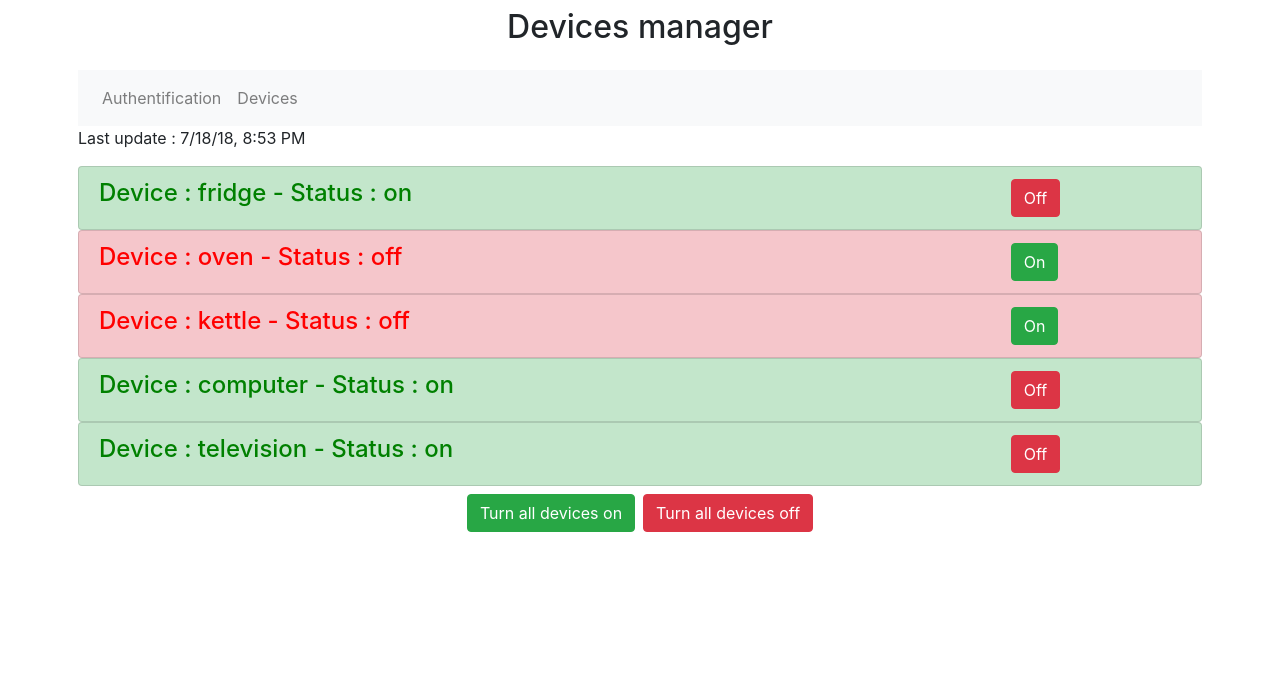
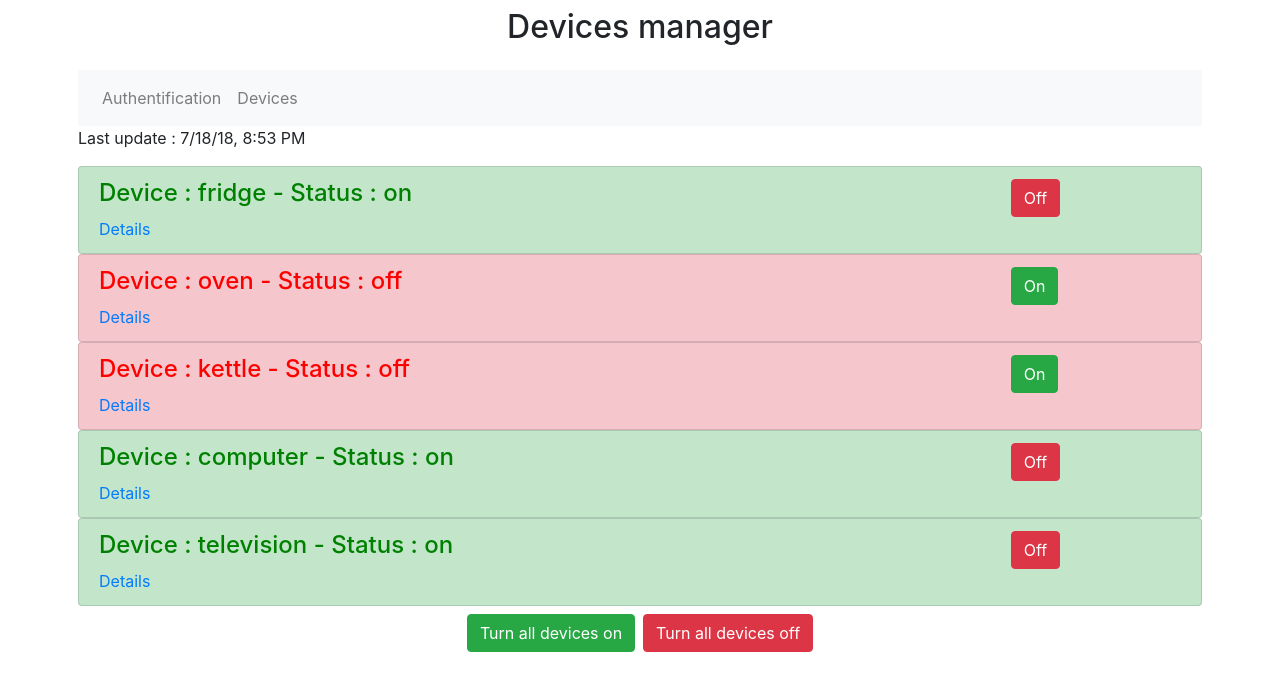
Before and after one commit to ALaureB/angular-app-training, an Angular app: page / in a window 1280 px wide. Shown: the top 690 px of the page. Built offline with nearby package versions, Linux system fonts and the light colour scheme.

Commit message:
Dynamic routing

```diff
--- a/src/app/auth/auth.component.html
+++ b/src/app/auth/auth.component.html
@@ -1,3 +1,3 @@
-<p>
-  auth works!
-</p>
+<h2>Authentification</h2>
+<button class="btn btn-success" *ngIf="!isAuth" (click)="onSignIn()">Login</button>
+<button class="btn btn-danger" *ngIf="isAuth" (click)="onSignOut()">Logout</button>
--- a/src/app/auth/auth.component.ts
+++ b/src/app/auth/auth.component.ts
@@ -1,4 +1,6 @@
 import { Component, OnInit } from '@angular/core';
+import { AuthService } from '../services/auth.service';
+import { Router } from '@angular/router';
 
 @Component({
   selector: 'app-auth',
@@ -7,9 +9,27 @@ import { Component, OnInit } from '@angular/core';
 })
 export class AuthComponent implements OnInit {
 
-  constructor() { }
+  isAuth: boolean;
+
+  constructor(private authService: AuthService, private router: Router) { }
 
   ngOnInit() {
+    this.isAuth = this.authService.isAuth;
+  }
+
+  onSignIn() {
+    this.authService.signIn().then(
+      () => {
+        console.log('Sign in successful!');
+        this.isAuth = this.authService.isAuth;
+        this.router.navigate(['devices']);
+      }
+    );
+  }
+
+  onSignOut() {
+    this.authService.signOut();
+    this.isAuth = this.authService.isAuth;
   }
 
 }
--- a/src/app/device/device.component.html
+++ b/src/app/device/device.component.html
@@ -6,5 +6,6 @@
       <button class="btn btn-success" *ngIf="deviceStatus === 'off'" (click)="onSwitch()">On</button>
       <button class="btn btn-danger" *ngIf="deviceStatus === 'on'" (click)="onSwitch()">Off</button>
   </div>
+  <a [routerLink]="[id]">Details</a>
 
 </li>
--- a/src/app/device/device.component.ts
+++ b/src/app/device/device.component.ts
@@ -11,6 +11,7 @@ export class DeviceComponent implements OnInit {
   @Input() deviceName: string;
   @Input() deviceStatus: string;
   @Input() index: number;
+  @Input() id: number;
 
   constructor(private deviceService: DeviceService) { }
 
--- a/src/app/devices-view/devices-view.component.html
+++ b/src/app/devices-view/devices-view.component.html
@@ -1,6 +1,6 @@
 <p>Last update : {{ lastUpdate | async | date: 'short' }}</p>
 <ul class="list-group">
-  <app-device *ngFor="let device of devices; let i=index" [deviceName]="device.name" [deviceStatus]="device.status" [index]="i"></app-device>
+  <app-device *ngFor="let device of devices; let i=index" [deviceName]="device.name" [deviceStatus]="device.status" [index]="i" [id]="device.id"></app-device>
 </ul>
 <div class="row">
   <div class="col-lg-12 text-center">
--- a/src/app/devices-view/devices-view.component.ts
+++ b/src/app/devices-view/devices-view.component.ts
@@ -8,6 +8,7 @@ import { DeviceService } from '../services/device.service';
 })
 export class DevicesViewComponent implements OnInit {
   devices: any[];
+
   lastUpdate = new Promise((resolve, reject) => {
     const date = new Date();
     setTimeout(
--- /dev/null
+++ b/src/app/services/auth.service.ts
@@ -0,0 +1,22 @@
+export class AuthService {
+
+    isAuth = false;
+
+    signIn() {
+      return new Promise(
+        (resolve, reject) => {
+          setTimeout(
+            () => {
+              this.isAuth = true;
+              resolve(true);
+            }, 2000
+          );
+        }
+      );
+    }
+
+    signOut() {
+      this.isAuth = false;
+    }
+
+}
--- a/src/app/services/device.service.ts
+++ b/src/app/services/device.service.ts
@@ -1,35 +1,40 @@
 export class DeviceService {
     devices = [
         {
+          id: 1,
           name: 'fridge',
           status: 'on'
         },
         {
+          id: 2,
           name: 'oven',
           status: 'off'
         },
         {
+          id: 3,
           name: 'kettle',
           status: 'off'
         },
         {
+          id: 4,
           name: 'computer',
           status: 'on'
         },
         {
+          id: 5,
           name: 'television',
           status: 'on'
         }
     ];
 
     switchOnAll() {
-        for(let device of this.devices) {
+      for (let device of this.devices) {
         device.status = 'on';
       }
     }
 
     switchOffAll() {
-        for(let device of this.devices) {
+      for (let device of this.devices) {
         device.status = 'off';
       }
     }
@@ -42,4 +47,13 @@ export class DeviceService {
       this.devices[i].status = 'off';
     }
 
+    getDeviceById(id: number) {
+      const device = this.devices.find(
+        (s) => {
+          return s.id === id;
         }
+      );
+      return device;
+    }
+
+}
--- /dev/null
+++ b/src/app/single-device-view/single-device-view.component.html
@@ -0,0 +1,3 @@
+<h2>{{ name }}</h2>
+<p>Status : {{ status }}</p>
+<a routerLink="/devices">Back to list</a>
--- /dev/null
+++ b/src/app/single-device-view/single-device-view.component.ts
@@ -0,0 +1,23 @@
+import { Component, OnInit } from '@angular/core';
+import { DeviceService } from '../services/device.service';
+import { ActivatedRoute } from '@angular/router';
+
+@Component({
+  selector: 'app-single-device-view',
+  templateUrl: './single-device-view.component.html',
+  styleUrls: ['./single-device-view.component.scss']
+})
+export class SingleDeviceViewComponent implements OnInit {
+
+  name = 'Device';
+  status = 'Status';
+
+  constructor(private deviceService: DeviceService, private route: ActivatedRoute) { }
+
+  ngOnInit() {
+    const id = this.route.snapshot.params['id'];
+    this.name = this.deviceService.getDeviceById(+id).name;
+    this.status = this.deviceService.getDeviceById(+id).status;
+  }
+
+}
```
Also changed, not shown: src/app/app.module.ts (+7 -2 lines), src/app/single-device-view/single-device-view.component.scss (added). Lines whose indentation alone changed are shown as unchanged.
